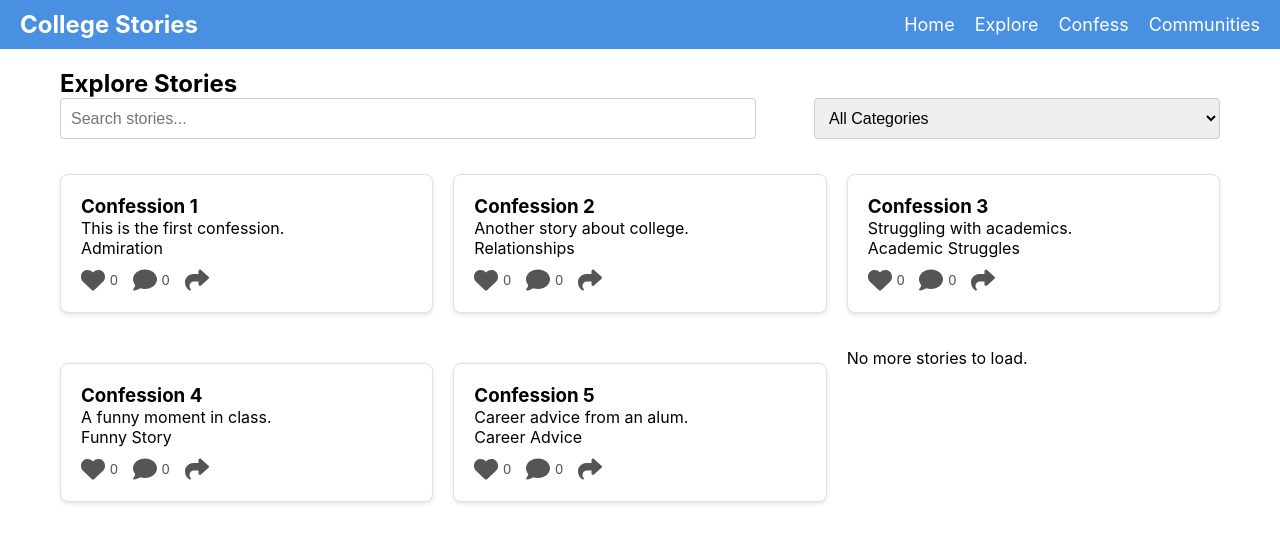
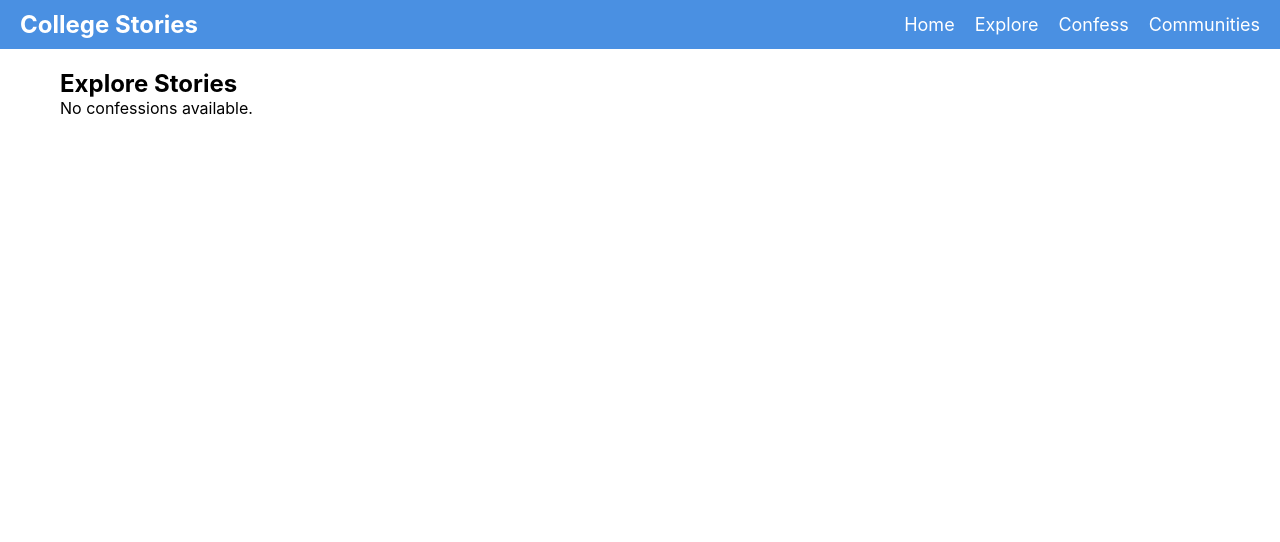
Before and after one commit to JeevanMaragani/college-stories, a React (Create React App) app in the folder client/: page /explore in a window 1280 px wide. Shown: the top 542 px of the page. Built offline with nearby package versions, Linux system fonts and the light colour scheme.

Commit message:
now i can add more confessions

```diff
--- a/client/src/App.js
+++ b/client/src/App.js
@@ -7,15 +7,10 @@ import Communities from './pages/Communities';
 import './App.css'; // Import the CSS file for styling
 
 function App() {
-  const [posts, setPosts] = useState([
-    { title: 'Confession 1', story: 'This is the first confession.', category: 'Admiration' },
-    { title: 'Confession 2', story: 'Another story about college.', category: 'Relationships' },
-    { title: 'Confession 3', story: 'Struggling with academics.', category: 'Academic Struggles' },
-    { title: 'Confession 4', story: 'A funny moment in class.', category: 'Funny Story' },
-    { title: 'Confession 5', story: 'Career advice from an alum.', category: 'Career Advice' }
-  ]);
+  // Start with an empty posts array instead of hardcoded confessions
+  const [posts, setPosts] = useState([]);
 
-  // Correctly add new posts without replacing old ones
+  // Correctly add new posts
   const addPost = (newPost) => {
     console.log('New confession added:', newPost);
     setPosts((prevPosts) => [...prevPosts, newPost]); // Add new posts to the END of the list
--- a/client/src/components/PostCard.js
+++ b/client/src/components/PostCard.js
@@ -1,15 +1,17 @@
 import React, { useState } from 'react';
-import './PostCard.css';
+import './PostCard.css'; // Ensure your PostCard.css contains the correct styles
 import { FontAwesomeIcon } from '@fortawesome/react-fontawesome';
 import { faHeart, faComment, faShare } from '@fortawesome/free-solid-svg-icons';
 
 const PostCard = ({ post }) => {
+  // Initialize states for likes, comments, form visibility, and new comment
   const [likes, setLikes] = useState(0);
   const [isLiked, setIsLiked] = useState(false);
   const [comments, setComments] = useState([]);
   const [showCommentForm, setShowCommentForm] = useState(false);
   const [newComment, setNewComment] = useState('');
 
+  // Handle like and unlike functionality
   const handleLike = () => {
     if (!isLiked) {
       setLikes(likes + 1);
@@ -20,17 +22,19 @@ const PostCard = ({ post }) => {
     }
   };
 
+  // Handle comment submission
   const handleCommentSubmit = (e) => {
     e.preventDefault();
     if (newComment.trim()) {
-      setComments([...comments, newComment]);
-      setNewComment('');
+      setComments([...comments, newComment]); // Add the new comment to the list
+      setNewComment(''); // Clear the input field
     }
   };
 
+  // Handle post sharing
   const handleShare = () => {
-    navigator.clipboard.writeText(`www.example.com/posts/${post.id}`);
-    alert('Link copied!');
+    navigator.clipboard.writeText(`www.example.com/posts/${post.id}`); // Simulate post URL copy
+    alert('Link copied!'); // Notify the user
   };
 
   return (
@@ -43,23 +47,26 @@ const PostCard = ({ post }) => {
       {/* Like, Comment, and Share buttons */}
       <div className="post-actions">
         <div className="action-buttons">
+          {/* Like button with dynamic count */}
           <button className={`like-btn ${isLiked ? 'liked' : ''}`} onClick={handleLike}>
             <FontAwesomeIcon icon={faHeart} />
             <span className="like-count">{likes}</span>
           </button>
 
+          {/* Comment button showing the comment count */}
           <button className="comment-btn" onClick={() => setShowCommentForm(!showCommentForm)}>
             <FontAwesomeIcon icon={faComment} />
             <span className="comment-count">{comments.length}</span>
           </button>
 
+          {/* Share button to copy the post URL */}
           <button className="share-btn" onClick={handleShare}>
             <FontAwesomeIcon icon={faShare} />
           </button>
         </div>
       </div>
 
-      {/* Comment Form */}
+      {/* Comment Form: Visible when comment button is clicked */}
       {showCommentForm && (
         <form onSubmit={handleCommentSubmit} className="comment-form">
           <textarea
--- a/client/src/pages/Confess.js
+++ b/client/src/pages/Confess.js
@@ -11,8 +11,8 @@ const Confess = ({ addPost }) => {
     e.preventDefault();
     if (story.trim() && category) {
       const newPost = {
-        title: title || 'An Anonymous Confession',
-        story,
+        title: title || 'An Anonymous Confession', // Use default title if not provided
+        story,  // This captures the content of the confession
         category,
       };
       console.log('Form submission:', newPost);
--- a/client/src/pages/Explore.js
+++ b/client/src/pages/Explore.js
@@ -1,76 +1,21 @@
-import React, { useState, useEffect, useCallback } from 'react';
+import React from 'react';
 import PostCard from '../components/PostCard';
 import './ExplorePage.css';
 
 const Explore = ({ posts = [] }) => {
-  const [visiblePosts, setVisiblePosts] = useState(5); // Start by displaying 5 posts
-  const [searchTerm, setSearchTerm] = useState('');
-  const [filterCategory, setFilterCategory] = useState('');
-
-  // Filter posts based on search term and category
-  const filteredPosts = posts.filter((post) => {
-    const matchesSearch = post.title.toLowerCase().includes(searchTerm.toLowerCase()) || post.story.toLowerCase().includes(searchTerm.toLowerCase());
-    const matchesCategory = filterCategory === '' || post.category === filterCategory;
-    return matchesSearch && matchesCategory;
-  });
-
-  // Memoize the loadMorePosts function to avoid recreating it on every render
-  const loadMorePosts = useCallback(() => {
-    if (visiblePosts < filteredPosts.length) {
-      setVisiblePosts((prevVisiblePosts) => prevVisiblePosts + 5); // Load 5 more posts
-    }
-  }, [visiblePosts, filteredPosts.length]);
-
-  // Detect when user reaches the bottom of the page (adjusted for desktop)
-  useEffect(() => {
-    const handleScroll = () => {
-      const scrollTop = document.documentElement.scrollTop || document.body.scrollTop; // Handle cross-browser compatibility
-      const scrollHeight = document.documentElement.scrollHeight;
-      const clientHeight = document.documentElement.clientHeight;
-
-      if (scrollTop + clientHeight >= scrollHeight - 50) {
-        loadMorePosts();
-      }
-    };
-
-    window.addEventListener('scroll', handleScroll);
-
-    // Cleanup the event listener
-    return () => window.removeEventListener('scroll', handleScroll);
-  }, [loadMorePosts]);
-
   return (
     <div className="explore-container">
       <h2>Explore Stories</h2>
 
-      {/* Search and Filter Inputs */}
-      <div className="search-filter">
-        <input
-          type="text"
-          placeholder="Search stories..."
-          value={searchTerm}
-          onChange={(e) => setSearchTerm(e.target.value)}
-        />
-
-        <select value={filterCategory} onChange={(e) => setFilterCategory(e.target.value)}>
-          <option value="">All Categories</option>
-          <option value="Admiration">Admiration</option>
-          <option value="Career Advice">Career Advice</option>
-          <option value="Funny Story">Funny Story</option>
-          <option value="Confession">Confession</option>
-          <option value="Embarrassing Moments">Embarrassing Moments</option>
-          <option value="Relationship">Relationship</option>
-          <option value="Academic Struggles">Academic Struggles</option>
-        </select>
-      </div>
-
       {/* Confession Cards */}
       <div className="confession-cards">
-        {filteredPosts.slice(0, visiblePosts).map((post, index) => (
-          <PostCard key={index} post={post} /> // Display only the visible posts
-        ))}
-
-        {visiblePosts >= filteredPosts.length && <p>No more stories to load.</p>}
+        {posts.length > 0 ? (
+          posts.map((post, index) => (
+            <PostCard key={index} post={post} /> // Render each post using PostCard component
+          ))
+        ) : (
+          <p>No confessions available.</p>
+        )}
       </div>
     </div>
   );
```
